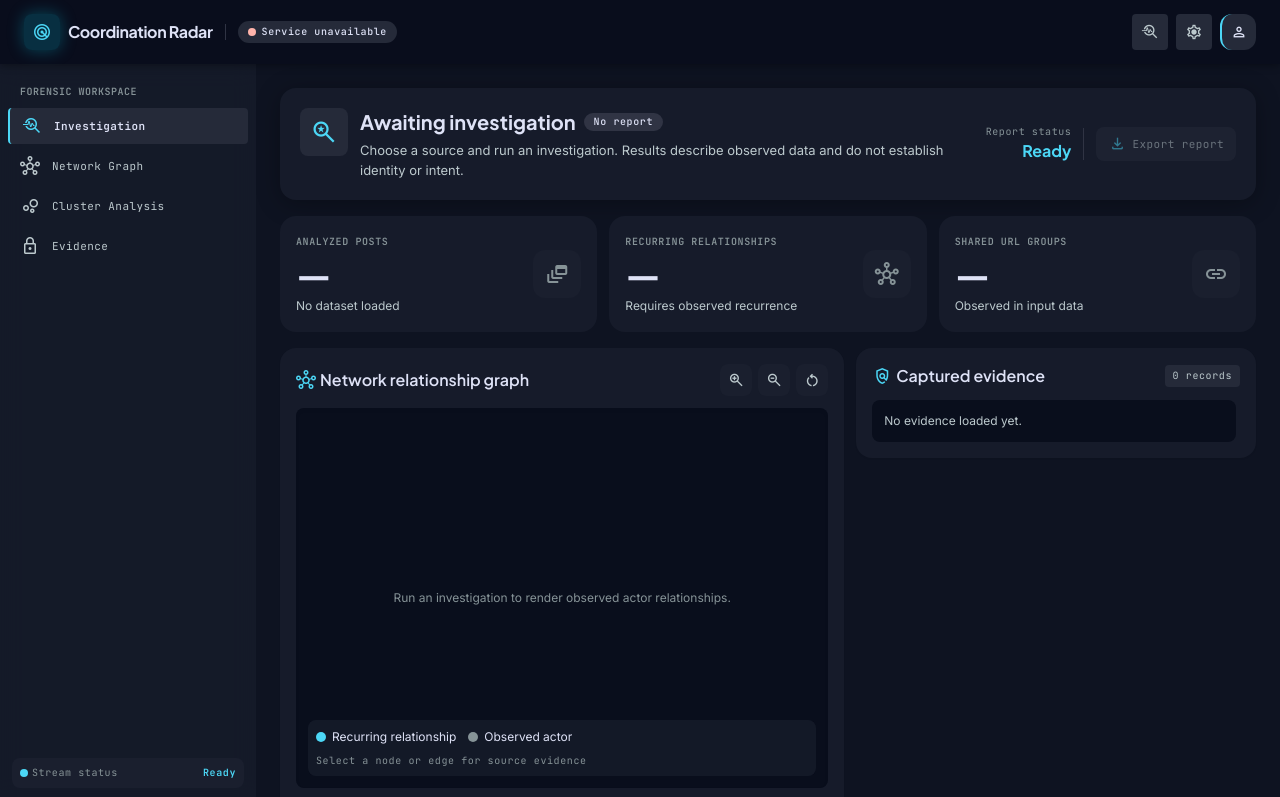
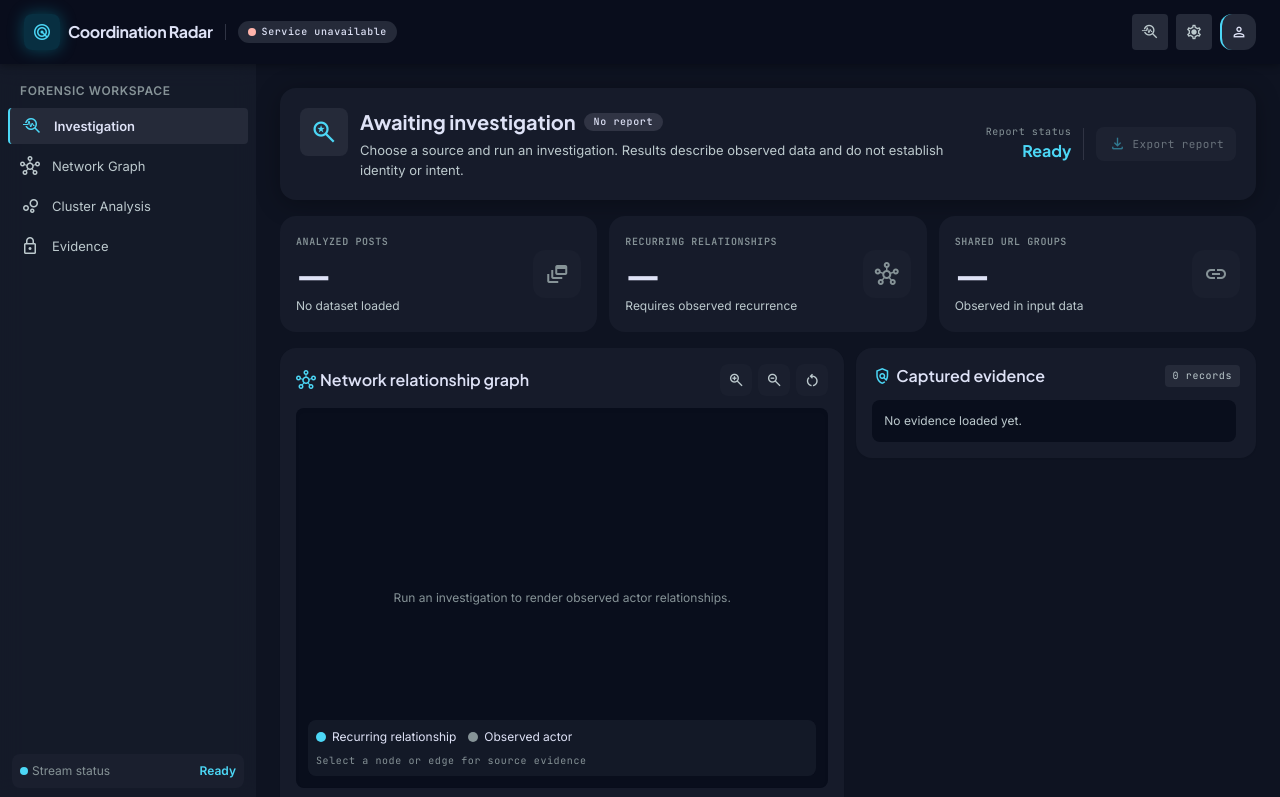
Before and after one commit to renatero/noise-decoder, a browser extension: page src/web/index.html in a window 1280 px wide. Shown: the top 797 px of the page. Drawn offline with nearby package versions, Linux system fonts and the light colour scheme; files that its build step writes are made by us from their sources; no server answers; files whose address does not match are found by name.

Commit message:
Use readable sidebar typography

```diff
--- a/src/web/index.html
+++ b/src/web/index.html
@@ -40,15 +40,15 @@
 
   <aside class="fixed bottom-0 left-0 top-16 z-40 hidden w-64 flex-col justify-between bg-surface-container-low/95 py-3 backdrop-blur-md md:flex">
     <div class="px-2">
-      <div class="mb-1 px-3 py-1"><span class="font-label text-label-sm font-semibold uppercase tracking-wider text-outline">Forensic workspace</span></div>
+      <div class="mb-1 px-3 py-1"><span class="font-body text-body-sm font-semibold uppercase tracking-wider text-outline">Forensic workspace</span></div>
       <nav class="flex flex-col gap-1" aria-label="Dashboard sections">
-        <a href="#report-section" data-investigation-toggle class="flex items-center gap-3 rounded-lg border-l-2 border-primary bg-surface-container-high px-3 py-2 text-primary"><span class="material-symbols-outlined text-[20px]">troubleshoot</span><span class="font-label text-label-md font-semibold text-on-surface">Investigation</span></a>
-        <a href="#graph-section" class="side-link"><span class="material-symbols-outlined text-[20px]">hub</span><span class="font-label text-label-md">Network Graph</span></a>
-        <a href="#clusters-section" class="side-link"><span class="material-symbols-outlined text-[20px]">bubble_chart</span><span class="font-label text-label-md">Cluster Analysis</span></a>
-        <a href="#evidence-section" class="side-link"><span class="material-symbols-outlined text-[20px]">lock</span><span class="font-label text-label-md">Evidence</span></a>
+        <a href="#report-section" data-investigation-toggle class="flex items-center gap-3 rounded-lg border-l-2 border-primary bg-surface-container-high px-3 py-2 text-primary"><span class="material-symbols-outlined text-[20px]">troubleshoot</span><span class="font-body text-body-md font-semibold text-on-surface">Investigation</span></a>
+        <a href="#graph-section" class="side-link"><span class="material-symbols-outlined text-[20px]">hub</span><span class="font-body text-body-md">Network Graph</span></a>
+        <a href="#clusters-section" class="side-link"><span class="material-symbols-outlined text-[20px]">bubble_chart</span><span class="font-body text-body-md">Cluster Analysis</span></a>
+        <a href="#evidence-section" class="side-link"><span class="material-symbols-outlined text-[20px]">lock</span><span class="font-body text-body-md">Evidence</span></a>
       </nav>
     </div>
-    <div class="mx-3 flex items-center justify-between rounded-xl bg-surface-container-high/40 p-2 text-on-surface-variant"><div class="flex items-center gap-1"><span class="h-2 w-2 rounded-full bg-primary"></span><span class="font-label text-label-sm text-outline">Stream status</span></div><span class="font-label text-label-sm font-semibold text-primary">Ready</span></div>
+    <div class="mx-3 flex items-center justify-between rounded-xl bg-surface-container-high/40 p-2 text-on-surface-variant"><div class="flex items-center gap-1"><span class="h-2 w-2 rounded-full bg-primary"></span><span class="font-body text-body-sm text-outline">Stream status</span></div><span class="font-body text-body-sm font-semibold text-primary">Ready</span></div>
   </aside>
 
   <div class="md:pl-64"><main class="min-h-screen bg-surface pt-16"><div class="mx-auto flex max-w-6xl flex-col gap-5 p-4 md:p-6">
```
